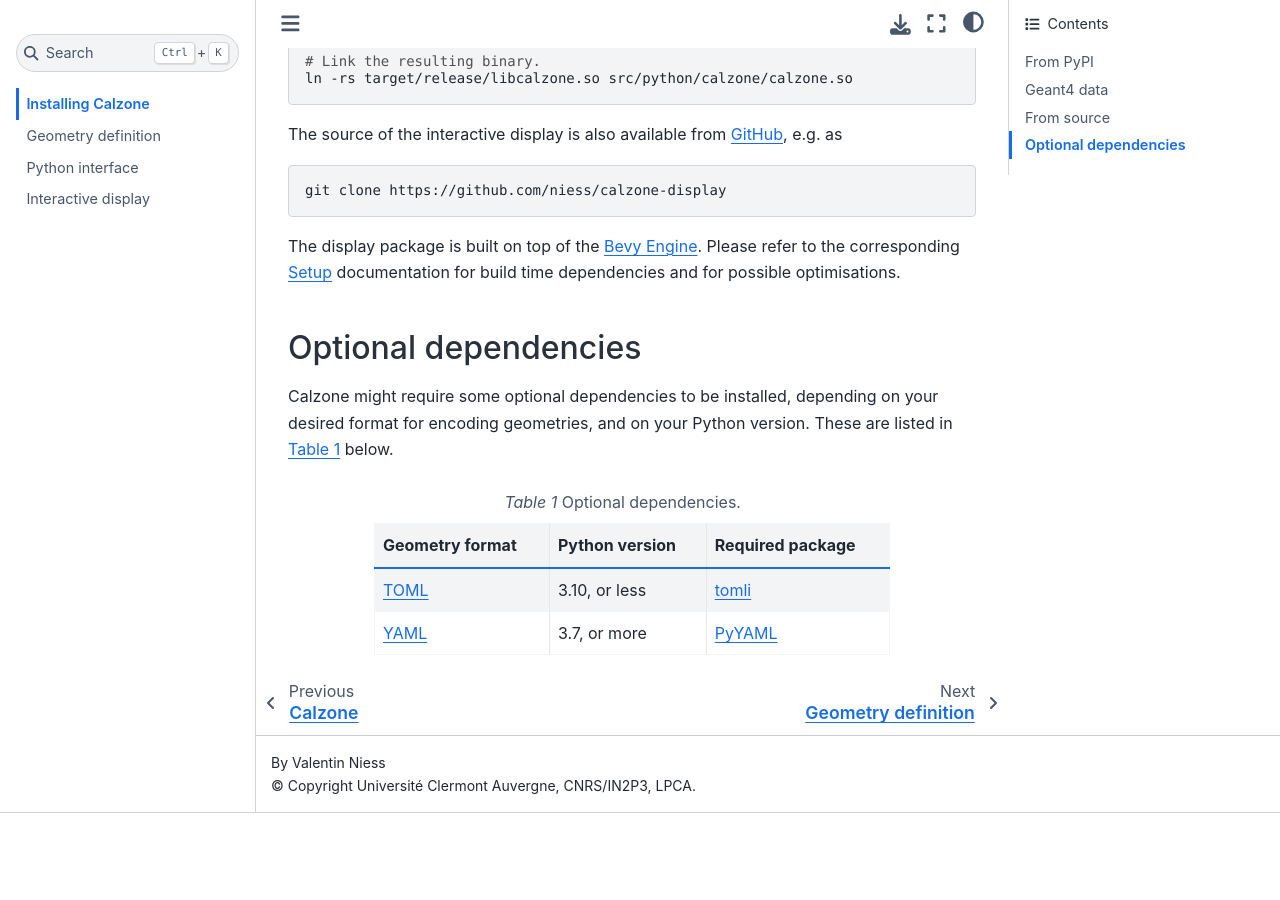
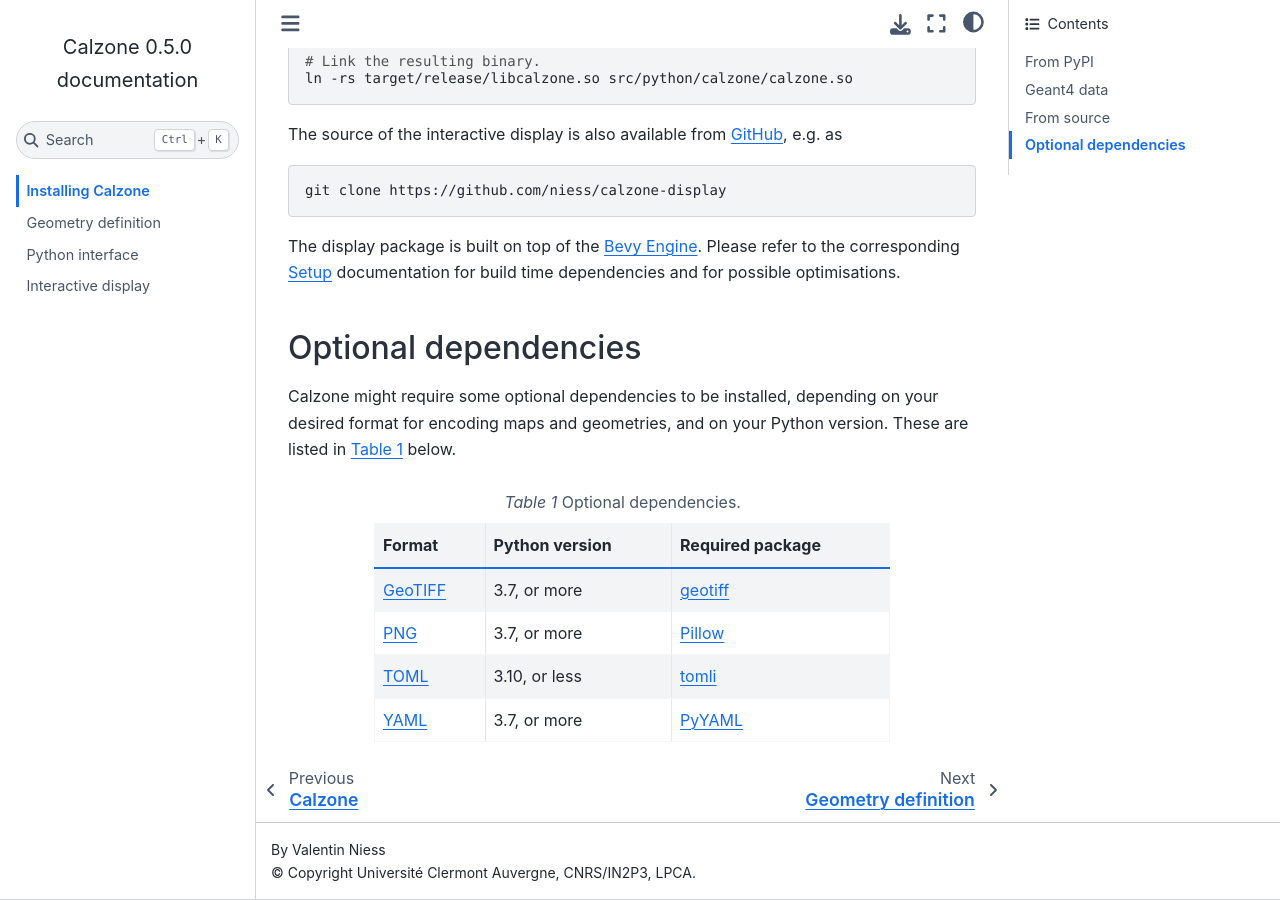
Before and after one commit to niess/calzone, a Sphinx documentation site: the page built from docs/source/installation.rst, in a window 1280 px wide and 900 px high, scrolled down 1478 px. Built offline with Sphinx 7.4.7 and the Sphinx Book theme 1.1.4, drawn with Linux system fonts in a browser that asks for light colours; before the commit the page ends 2291 px from its top, so only the background shows below that.

Commit message:
Patch Map interface

```diff
--- a/docs/source/geometry.rst
+++ b/docs/source/geometry.rst
@@ -359,6 +359,9 @@
    * - :python:`"path"`
      - :python:`str`
      -
+   * - :python:`"name"`
+     - :python:`str`
+     - :python:`None`
    * - :python:`"position"`
      - :python:`[float; 3]`
      - :python:`numpy.zeros(3)`
--- a/docs/source/installation.rst
+++ b/docs/source/installation.rst
@@ -92,8 +92,8 @@
 ---------------------
 
 Calzone might require some optional dependencies to be installed, depending on
-your desired format for encoding geometries, and on your Python version. These
-are listed in :numref:`tab-optional-dependencies` below.
+your desired format for encoding maps and geometries, and on your Python
+version. These are listed in :numref:`tab-optional-dependencies` below.
 
 .. _tab-optional-dependencies:
 
@@ -102,9 +102,15 @@
    :widths: auto
    :header-rows: 1
 
-   * - Geometry format
+   * - Format
      - Python version
      - Required package
+   * - `GeoTIFF`_
+     - 3.7, or more
+     - `geotiff <PyGeotiff_>`_
+   * - `PNG`_
+     - 3.7, or more
+     - `Pillow`_
    * - `TOML`_
      - 3.10, or less
      - `tomli`_
@@ -121,8 +127,12 @@
 
 .. _BevyEngine: https://bevyengine.org/
 .. _Geant4: https://geant4.web.cern.ch/docs/
+.. _GeoTIFF: https://en.wikipedia.org/wiki/GeoTIFF
+.. _PyGeotiff: https://github.com/KipCrossing/geotiff
 .. _GitHub: https://github.com/niess/calzone
 .. _GitHub-Display: https://github.com/niess/calzone-display
+.. _Pillow: https://python-pillow.org/
+.. _PNG: https://en.wikipedia.org/wiki/PNG
 .. _PyPI: https://pypi.org/project/calzone/
 .. _PyYAML: https://pypi.org/project/PyYAML/
 .. _Rust toolchain: https://www.rust-lang.org/tools/install
```
Also changed, not shown: docs/source/api.rst (+6 -1 lines), 3 other files.
